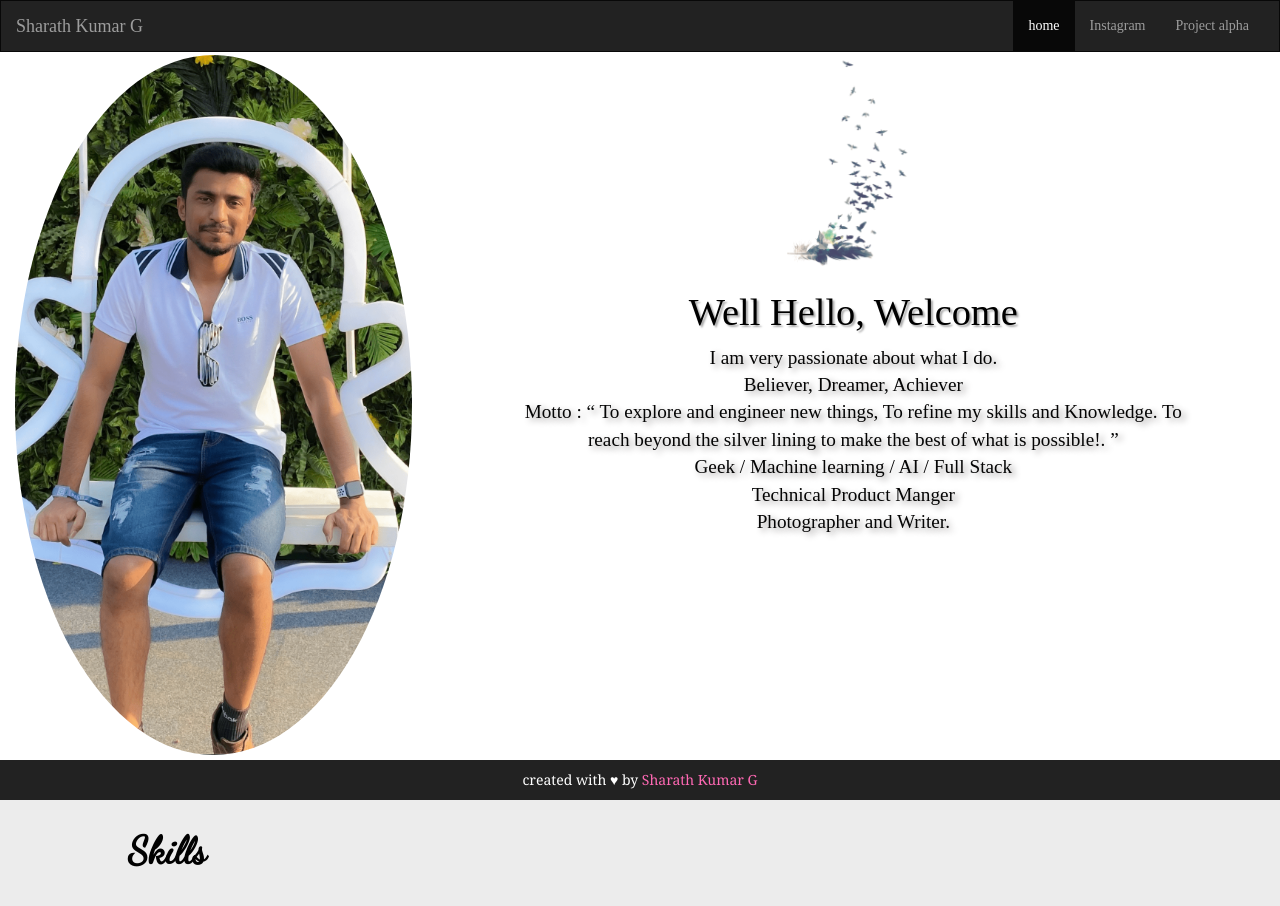
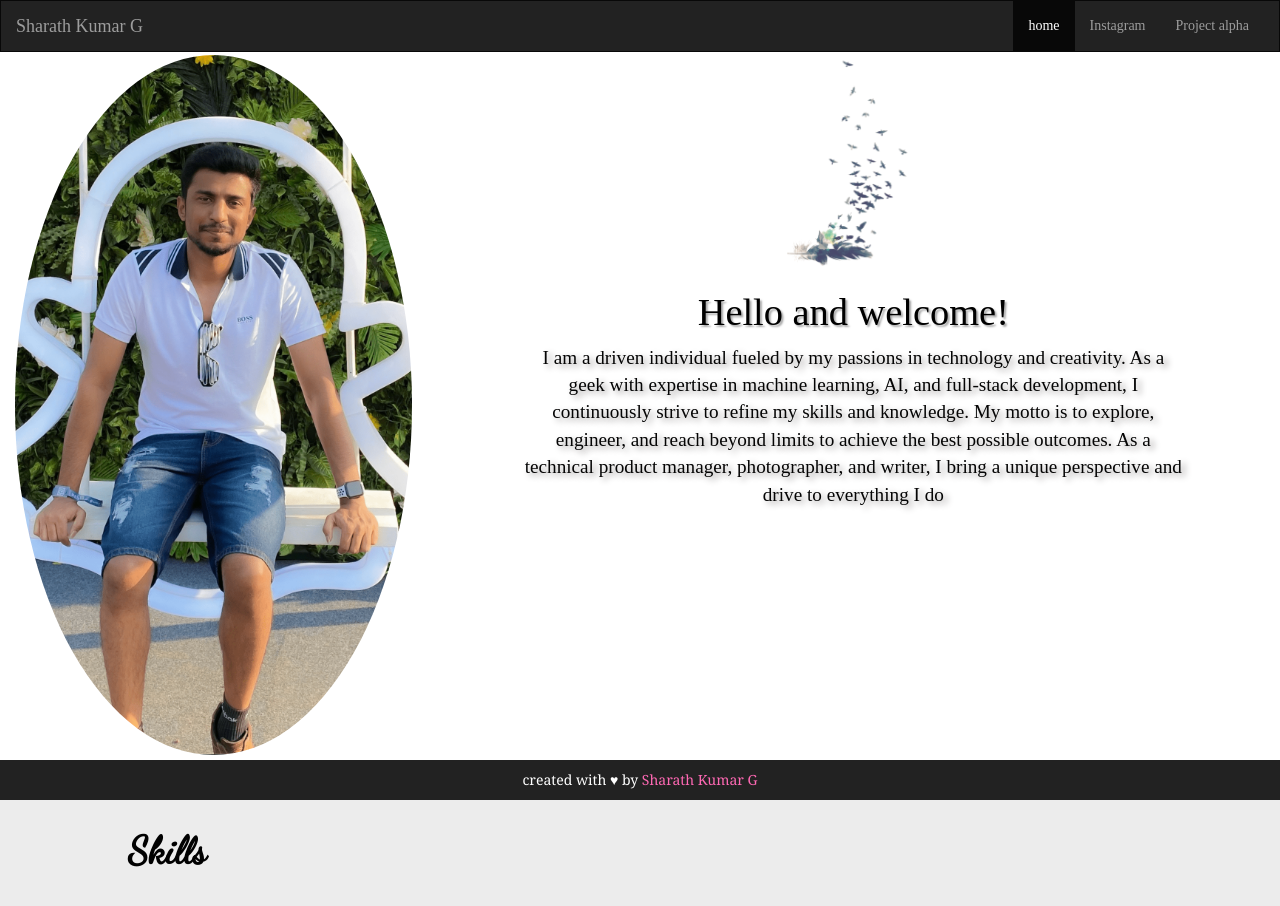
Before and after one commit to shku1235/profile, a plain HTML site: page index.html in a window 1280 px wide. Shown: the top 906 px of the page. Drawn offline with nearby package versions, Linux system fonts and the light colour scheme; a web font is replaced by a local one.

Commit message:
Update index.html

```diff
--- a/index.html
+++ b/index.html
@@ -72,18 +72,14 @@
             <!--<p class="artdes wow fadeIn" data-wow-duration="2s" data-wow-delay="5s">art created in picsart</p>-->
             <img class="wow  picsart_pic fadeIn" data-wow-duration="10s" data-wow-delay="2s"
                  src="pip.png">
-            <h1 class="wow fadeInUp" data-wow-duration="2s" data-wow-delay="1s"> Well Hello, Welcome </h1>
+            <h1 class="wow fadeInUp" data-wow-duration="2s" data-wow-delay="1s"> Hello and welcome! </h1>
             <p class="wow fadeIn" data-wow-duration="5s" data-wow-delay="2s" id="aboutpage">
-                I am very passionate about what I do.  <br>
-                Believer, Dreamer, Achiever <br>
-                Motto : &ldquo; To explore and engineer new things,
-                To refine my skills and Knowledge.
-                To reach beyond the silver lining to make the best of what is possible!. &rdquo; <br>
-
-                Geek / Machine learning / AI  / Full Stack <br>
-                Technical Product Manger <br>
-                Photographer and Writer.<br>
-
+               I am a driven individual fueled by my passions in technology and creativity.
+                As a geek with expertise in machine learning, AI, and full-stack development,
+                I continuously strive to refine my skills and knowledge. My motto is to explore,
+                engineer, and reach beyond limits to achieve the best possible outcomes.
+                 As a technical product manager, photographer, and writer,
+                I bring a unique perspective and drive to everything I do
             </p>
         </div>
     </div>
```
